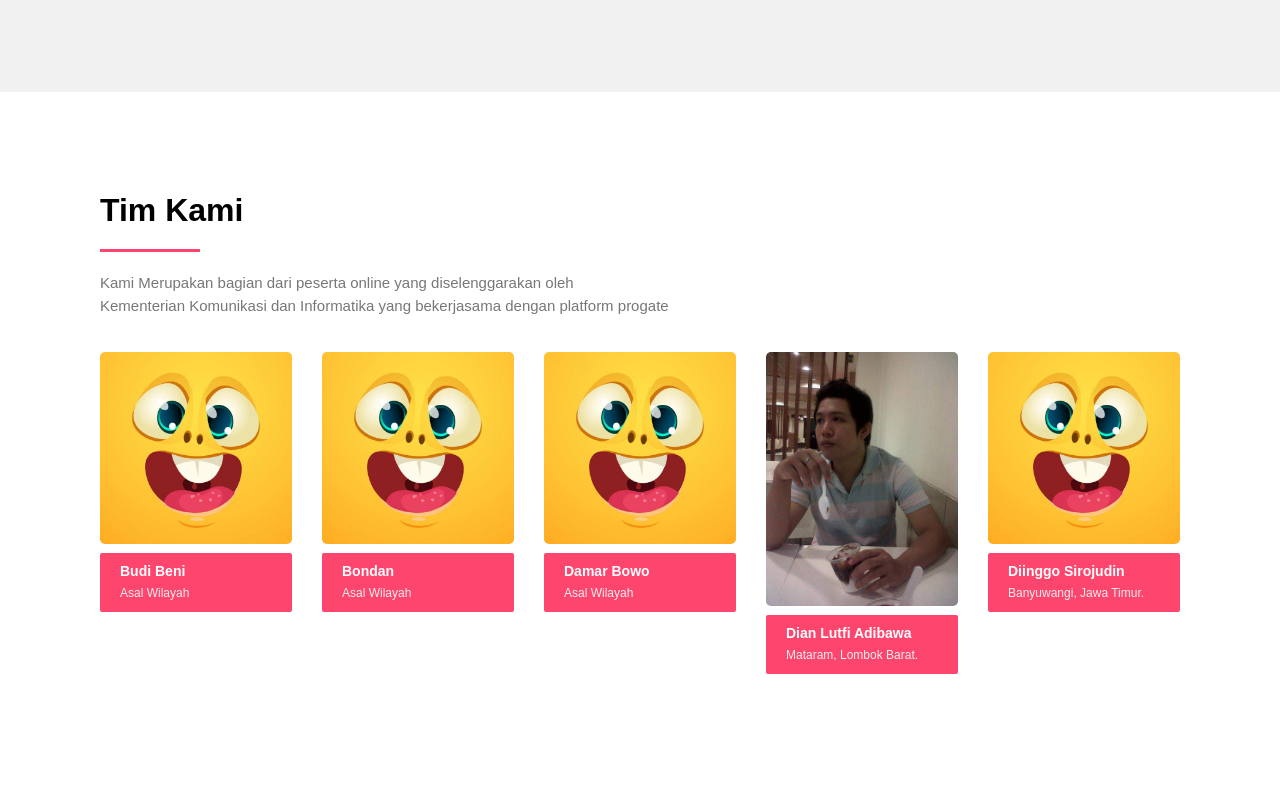
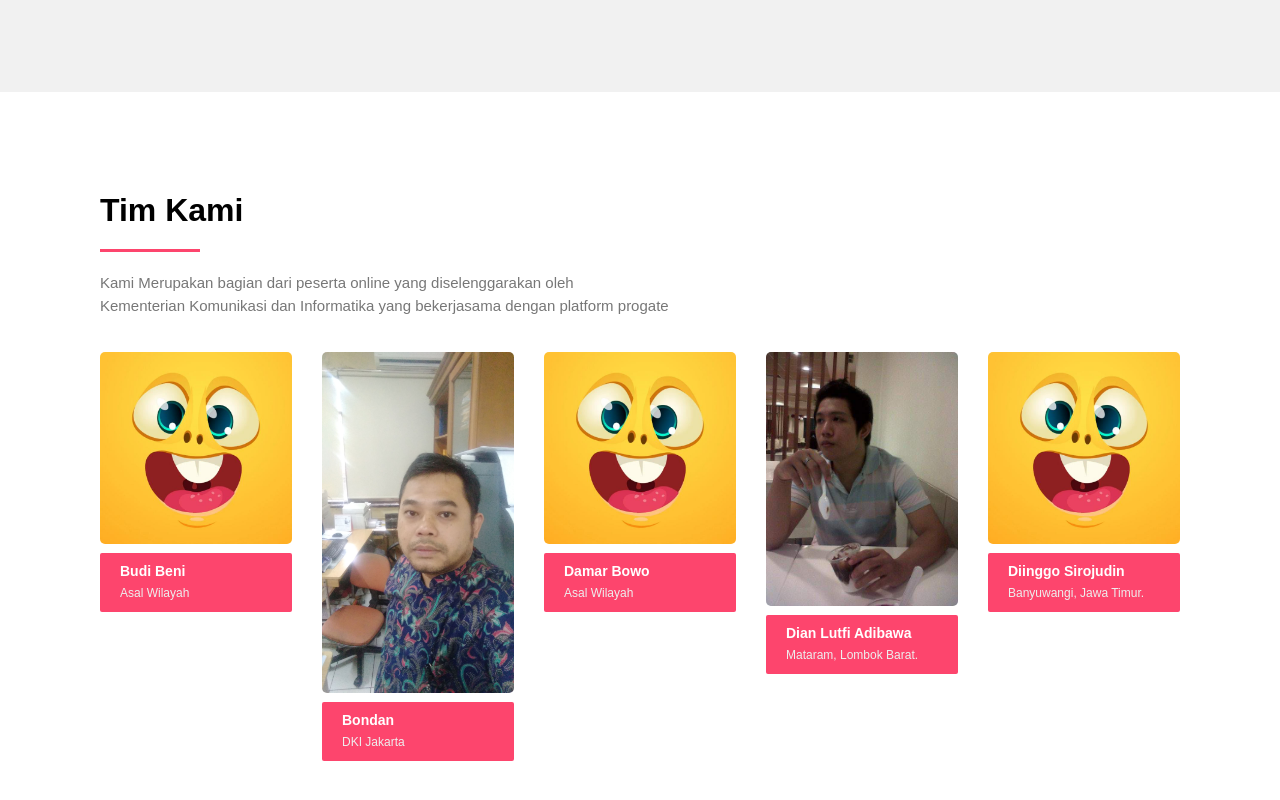
Before and after one commit to budibeni/DTS_Progate_C11, a plain HTML site: page index.html in a window 1280 px wide. Shown: the part 1735-2535 px from the top of the page. Drawn offline with Linux system fonts and the light colour scheme.

Commit message:
bondan img

```diff
--- a/index.html
+++ b/index.html
@@ -109,12 +109,12 @@
               <div class="profile-box">
                 <!-- set image -->
                 <div class="profile-box-image">
-                  <img src="Gambar/pp.jpg">
+                  <img src="Gambar/IMG-20200313-WA0005.jpeg">
                 </div>
                 <!-- set text -->
                 <div class="profile-box-text">
                   <h5>Bondan</h5>
-                  <p>Asal Wilayah</p>
+                  <p>DKI Jakarta</p>
                 </div>
               </div>
 
```
Also changed, not shown: Gambar/IMG-20200313-WA0005.jpeg (added).
